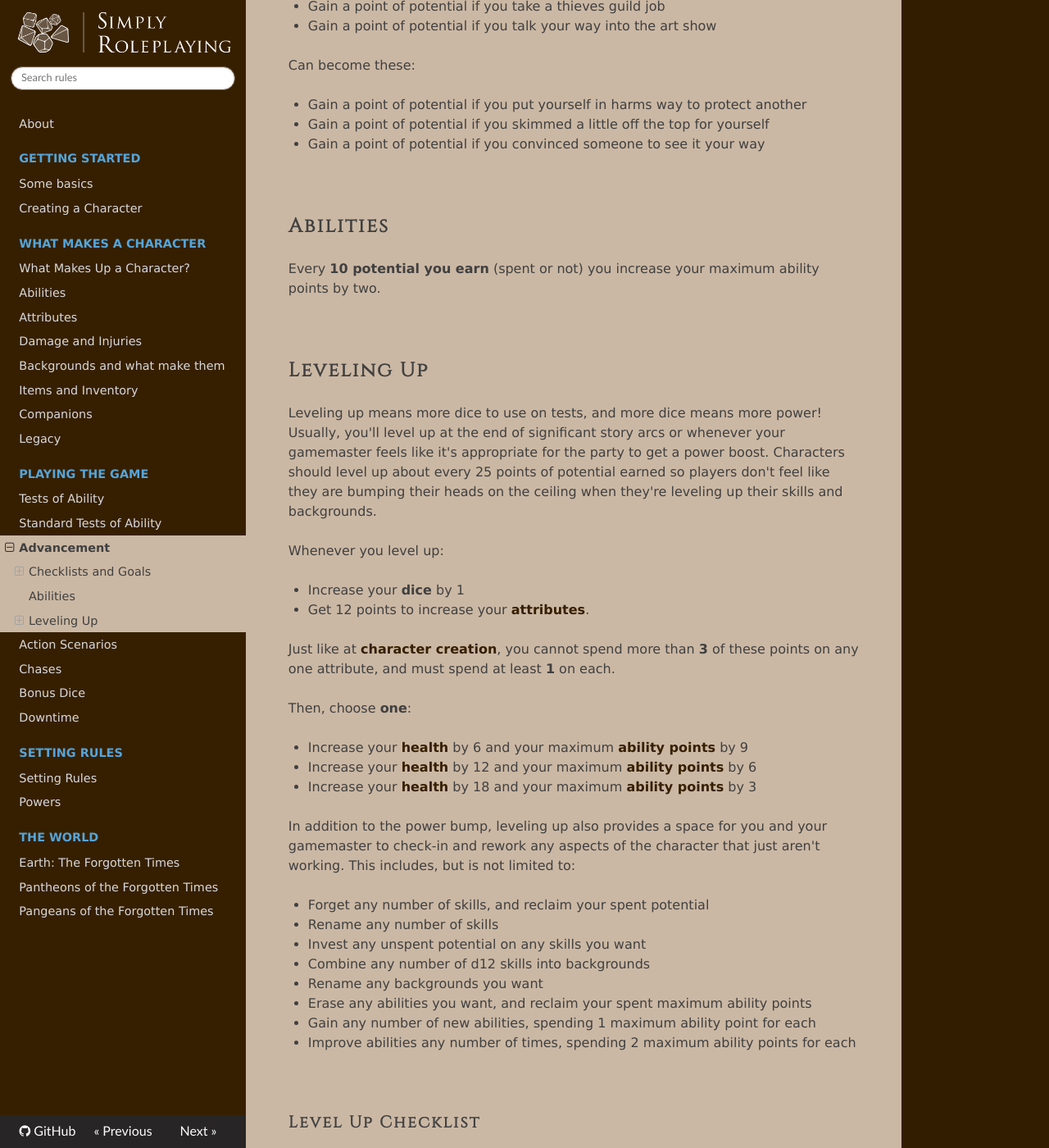
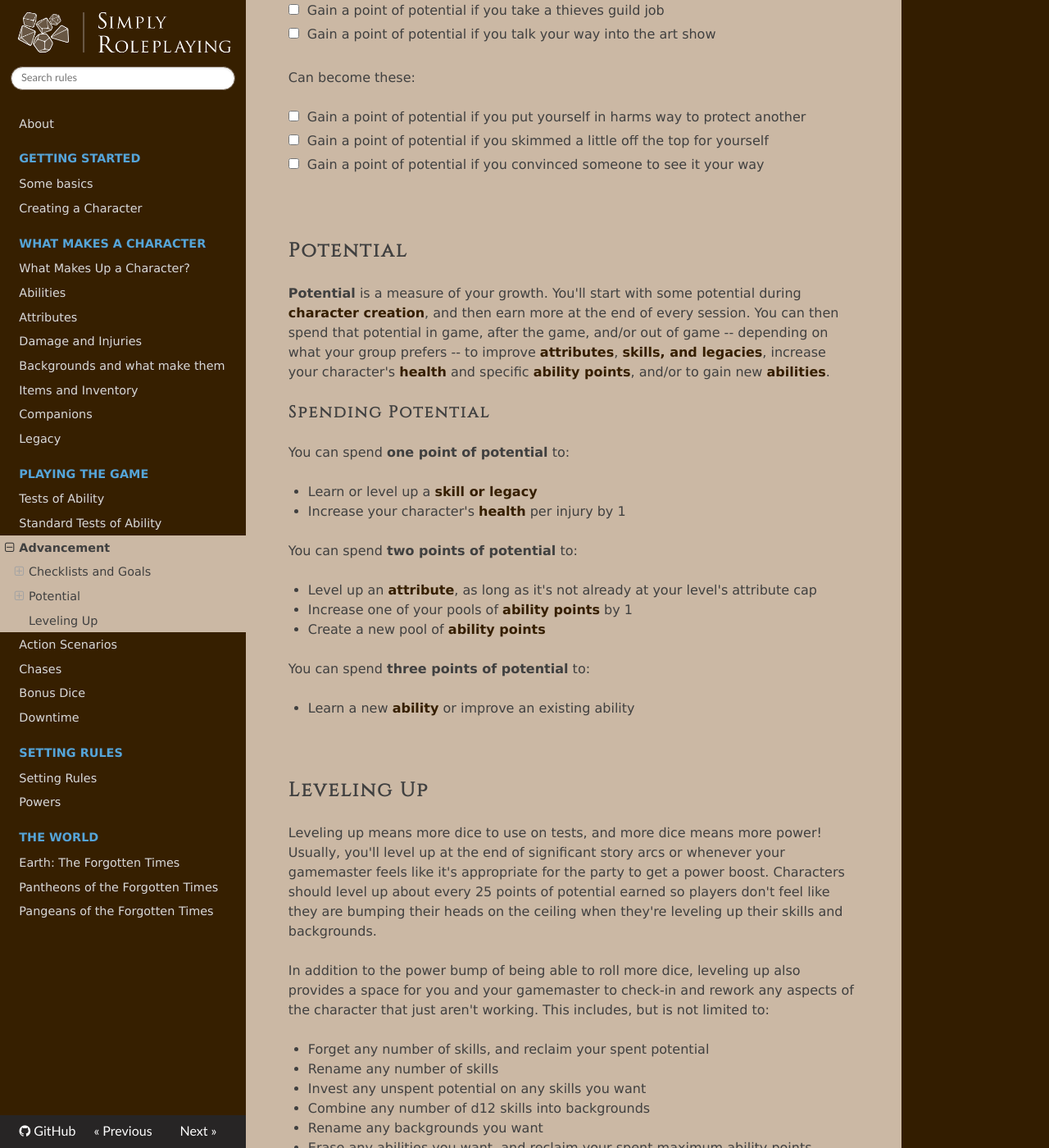
Before and after one commit to TheFifthRider/simply-roleplaying-webapp, an MkDocs documentation site: the page built from docs/gameplay/advancement.md, in a window 1280 px wide and 1400 px high, scrolled down 1587 px. Shown: the whole window at 82% size. Built offline with MkDocs 1.6.1, drawn with Linux system fonts in a browser that asks for light colours; nearby versions of some CDN libraries; some of the changed text lies outside the part shown.

Commit message:
feat: Reworking dice -> level

```diff
--- a/docs/character/skills.md
+++ b/docs/character/skills.md
@@ -4,15 +4,15 @@ Where attributes represent broadly a character in broad strokes, skills, legacie
 
 <br/>
 
-## Potential
+## Improving Skills and Legacies
 
-Every skill and legacy starts out at d4 and can grow to be as powerful as d12. **Potential** is a measure of your character's growth-- how much room do they have to live up to titles, given a competent teacher and time to learn. During [character creation](../getting_started/creation.md), the gamemaster will allot all of their players with a standard amount of potential to start the game with. Additional potential is earned [at the end of every session](../gameplay/advancement.md).
+Every skill and legacy starts out at d4 and can grow to be as powerful as d12. Whenever you spend some downtime doing something that improves the skill or legacy, you can spend potential to acquire a skill or legacy you did not have, writing it down as a d4 skill or legacy, respectively, or to level up an existing skill or legacy to the next largest die size.
 
 <br/>
 
 ### Developing Skills
 
-Whenever you spend [downtime](../gameplay/downtime.md) to **take some time to train** or **gain a flash of insight**, you can spend potential to either **learn** a new skill that you do not have written down on your character sheet or to **level up** a skill that you do have written down on your character sheet. When you learn a new skill, write it down as a new d4 skill. When you level up an existing skill, increase the size of the skill's die to the next largest size.
+Whenever you spend [downtime](../gameplay/downtime.md) to **take some time to train** or **gain a flash of insight**, you can spend potential to either **learn** a new skill that you do not have written down on your character sheet or to **level up** a skill that you do have written down on your character sheet.
 
 How a character **takes some time to train** varies from individual to individual, but usually involves several hours of [downtime](../gameplay/downtime.md#training-a-skill), a trainer, and/or suitable materials to study from. A character can act as a trainer for a skill provided that it pertains to one of their backgrounds. This means that a character can train themselves in a skill once they've incorporated it into a background!
 
@@ -22,7 +22,7 @@ A character **gains a flash of insight** in the moment. You can declare you gain
 
 ### Earning Legacies
 
-Whenever you **do something memorable** or **act like your reputation**, you can spend potential to either **start** a new legacy that isn't written on your character sheet, or **level up** a legacy that you already have written down. When you start a new legacy, write it down as a new d4 legacy. When you level up an existing legacy, increase the size of the legacy's die to the next largest size.
+Whenever you **do something memorable** or **act like your reputation**, you can spend potential to either **start** a new legacy that isn't written on your character sheet, or **level up** a legacy that you already have written down.
 
 **Doing something memorable** sounds broad, and that's because it is! Doing something memorable might be joining a faction, making an enemy, or saving a town. Any time you do anything that underscores your character's values in a way that other characters can talk about it, that's something memorable.
 
--- a/docs/gameplay/advancement.md
+++ b/docs/gameplay/advancement.md
@@ -1,8 +1,8 @@
 # Advancement
 
+At the end of every session, you earn [potential](../character/skills.md#potential) based on how much progress it feels like the characters have made in the story. While your gamemaster can absolutely decide on how much potential to award on their own (one to two points of potential per two hours of playtime is about right), roleplaying is constructing a shared narrative and unplanned progress through a character arc is just as important as advancing the plot.
+
 ## Checklists and Goals
-
-At the end of every session, you earn [potential](../character/skills.md#potential) based on how much progress it feels like the characters have made in the story. While your gamemaster can absolutely decide on how much potential to award on their own (one to two points of potential per two hours of playtime is about right), roleplaying is constructing a shared narrative and unplanned progress through a character arc is just as important as advancing the plot.
 
 A way everybody can help determine how many points of [potential](../character/skills.md#honing-your-skills) to earn at the end of a session is by setting session goals. Come up with a list of goals that start with "Gain a point of [potential](../character/skills.md#honing-your-skills) if we..."-- about one per hour you usually play. Then, at the end of each session, read each goal aloud. If the group met the goal, everyone gains a point of potential.
 
@@ -29,21 +29,38 @@ Personal goals are set by each player on their own based on whatever makes sense
 
 Early goals like these:
 
-* Gain a point of potential if you protected Wren from the brigands
-* Gain a point of potential if you take a thieves guild job
-* Gain a point of potential if you talk your way into the art show
+* [ ] Gain a point of potential if you protected Wren from the brigands
+* [ ] Gain a point of potential if you take a thieves guild job
+* [ ] Gain a point of potential if you talk your way into the art show
 
 Can become these:
 
-* Gain a point of potential if you put yourself in harms way to protect another
-* Gain a point of potential if you skimmed a little off the top for yourself
-* Gain a point of potential if you convinced someone to see it your way
+* [ ] Gain a point of potential if you put yourself in harms way to protect another
+* [ ] Gain a point of potential if you skimmed a little off the top for yourself
+* [ ] Gain a point of potential if you convinced someone to see it your way
 
 <br/>
 
-## Abilities
+## Potential
 
-Every **10 potential you earn** (spent or not) you increase your maximum ability points by two.
+**Potential** is a measure of your growth. You'll start with some potential during [character creation](typora://app/getting_started/creation.md), and then earn more at the end of every session. You can then spend that potential in game, after the game, and/or out of game -- depending on what your group prefers -- to improve [attributes](../character/attributes.md), [skills, and legacies](../character/skills.md#improving-skills-and-legacies), increase your character's [health](../character/damage_and_injuries.md) and specific [ability points](../character/abilities.md#ability-points), and/or to gain new [abilities](../character/).
+
+### Spending Potential
+
+You can spend **one point of potential** to:
+
+*   Learn or level up a [skill or legacy](../character/skills.md#improving-skills-and-legacies)
+*   Increase your character's [health](../character/damage_and_injuries.md) per injury by 1
+
+You can spend **two points of potential** to:
+
+*   Level up an [attribute](../character/attributes.md), as long as it's not already at your level's attribute cap
+*   Increase one of your pools of [ability points](../character/abilities.md#ability-points) by 1
+*   Create a new pool of [ability points](../character/abilities.md#ability-points)
+
+You can spend **three points of potential** to:
+
+*   Learn a new [ability](../character/abilities.md) or improve an existing ability
 
 <br/>
 
@@ -51,20 +68,7 @@ Every **10 potential you earn** (spent or not) you increase your maximum ability
 
 Leveling up means more dice to use on tests, and more dice means more power! Usually, you'll level up at the end of significant story arcs or whenever your gamemaster feels like it's appropriate for the party to get a power boost. Characters should level up about every 25 points of potential earned so players don't feel like they are bumping their heads on the ceiling when they're leveling up their skills and backgrounds.
 
-Whenever you level up:
-
-*   Increase your **dice** by 1
-*   Get 12 points to increase your [attributes](../character/attributes.md).
-
-Just like at [character creation](../getting_started/creation.md), you cannot spend more than **3** of these points on any one attribute, and must spend at least **1** on each.
-
-Then, choose **one**:
-
-* Increase your [health](../character/damage_and_injuries.md) by 6 and your maximum [ability points](../character/abilities.md#costs-and-ability-points) by 9
-* Increase your [health](../character/damage_and_injuries.md) by 12 and your maximum [ability points](../character/abilities.md#costs-and-ability-points) by 6
-* Increase your [health](../character/damage_and_injuries.md) by 18 and your maximum [ability points](../character/abilities.md#costs-and-ability-points) by 3
-
-In addition to the power bump, leveling up also provides a space for you and your gamemaster to check-in and rework any aspects of the character that just aren't working. This includes, but is not limited to:
+In addition to the power bump of being able to roll more dice, leveling up also provides a space for you and your gamemaster to check-in and rework any aspects of the character that just aren't working. This includes, but is not limited to:
 
 * Forget any number of skills, and reclaim your spent potential
 * Rename any number of skills
@@ -76,29 +80,3 @@ In addition to the power bump, leveling up also provides a space for you and you
 * Improve abilities any number of times, spending 2 maximum ability points for each
 
 <br/>
-
-### Level Up Checklist
-
-**When you level up....**
-
-* [ ] Increase dice by 1
-* [ ] Get 12 points to increase your [attributes](../character/attributes.md)
-
-
-Choose **one:**
-
-* [ ] Increase your maximum [ability points](../character/abilities.md#costs-and-ability-points) by 9 and your maximum [damage](../character/damage_and_injuries.md) by 12
-* [ ] Increase your maximum [ability points](../character/abilities.md#costs-and-ability-points) by 6 and your maximum [damage](../character/damage_and_injuries.md) by 18
-* [ ] Increase your maximum [ability points](../character/abilities.md#costs-and-ability-points) by 3 and your maximum [damage](../character/damage_and_injuries.md) by 24
-
-And finally...
-
-* [ ] (Optionally) **Rework anything!**
-    - Rename any number of skills and backgrounds
-    - Erase any skills or backgrounds you want, get back the potential you spent on them
-    - Invest unspent potential in any number of skills, combine any number of d12 skills into backgrounds
-    - Erase any abilities you want, get back the maximum ability points you spent on them
-    - Spend your maximum ability points on learning or upgrading any abilities you want
-    - Do anything else you need to do!
-
-<br/>
```
Also changed, not shown: scratch/potential_scratchpad.md (added, +41 -0 lines).
